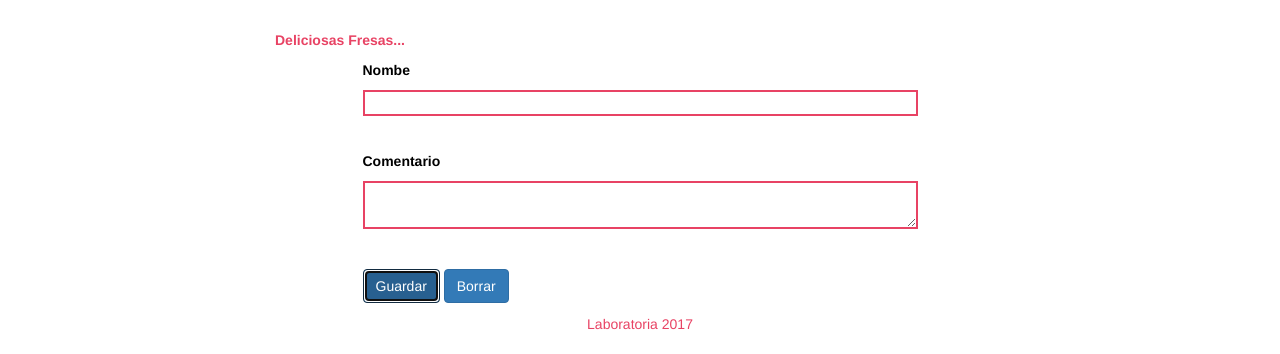
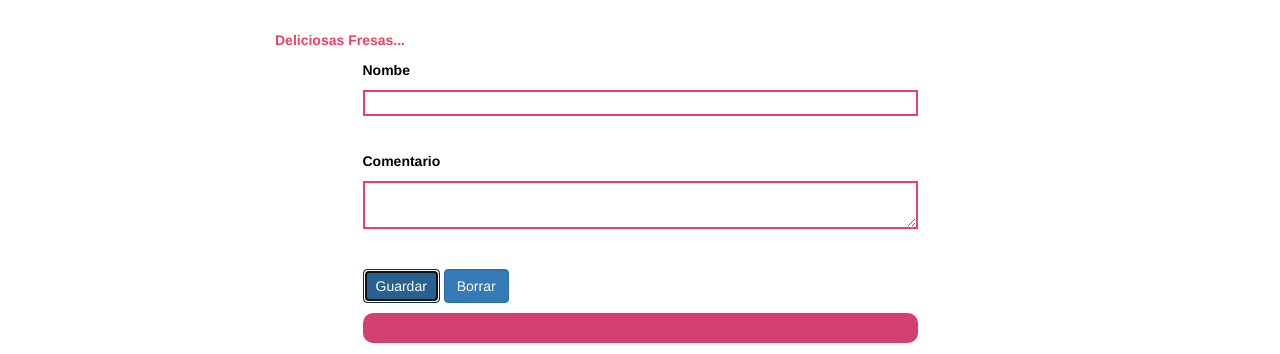
Before and after one commit to aledriandev/Foto-Log-2, a plain HTML site: page index.html in a window 1280 px wide. Both pictures are taken after a click on the button "Guardar". Shown: the part 923-1277 px from the top of the page. Drawn offline with nearby package versions, Linux system fonts and the light colour scheme.

Commit message:
Guarda en el local storage

```diff
--- a/index.html
+++ b/index.html
@@ -72,8 +72,8 @@
 					      </div>
 					      <div class="row">
 					        <div class="col-lg-12 col-md-12">
-					          <button type="button" class="btn btn-primary" onclick="guardarComentario()" value="Guardar comentario">Guardar</button>
-					          <button type="button" class="btn btn-primary" onclick="borrarTodo()" value="Recuperar datos">Borrar</button>
+					          <button type="button" class="btn btn-primary" id='agregar-comentario' value="Guardar comentario">Guardar</button>
+					          <button type="button" class="btn btn-primary" id='borrar-todo' value="Recuperar datos">Borrar</button>
 					        </div>
 					      </div>
 					</form>
--- a/js/main.js
+++ b/js/main.js
@@ -1,42 +1,34 @@
-var coments = localStorage.getItem("coments");
-coments = JSON.parse(coments);
-if(coments == null)
-	coments = [];
 
-$(document).ready(function(){
-	muestraDatos()
-});
+////////////////////////////////////////////////
 
-//guarda cada comentario solo si esta completo
-function guardarComentario(){
-	var client = JSON.stringify({
-		name : $("#clave").val(),
-		coment : $("#valor").val(),
-	});
+const fotoLog  = {
+		comentarios : [],
+    nuevo :  {
+        nombre: undefined,
+        comentario: undefined
+    },
 
-	if ( $("#clave").val() != "" && $("#valor").val() != "" ) {
-		coments.push(client);
-	}
+    init : function () {
+        fotoLog.nuevo.nombre =  $('#clave');
+        fotoLog.nuevo.comentario =  $('#valor');
+        fotoLog.setup ();
+    },
 
-	$("#clave").val('');
-	$("#valor").val('');
-	localStorage.setItem("coments", JSON.stringify(coments));
-	muestraDatos();
-	return true;
-}
+    setup: function () {
+        $('#agregar-comentario').click (fotoLog.agregarComentario) ;
+        $('#borrar-todo').click (fotoLog.borrarTodo) ;
+    },
 
-//mostrar los datos en el div ale
-function muestraDatos(){
-	$("#ale").html("");
-	for(var i in coments){
-		var comen = JSON.parse(coments[i]);
-		$("#ale").append("<div class='ale'><p><b>"+comen.name+"</b></p><p>"+comen.coment+"</p></div>");
-	}
-}
+    agregarComentario: function (event) {
+        fotoLog.comentarios.push(fotoLog.nuevo);
+        localStorage.setItem("comentarios",fotoLog.comentarios);
+        $('#ale').append( `<div class='ale'><p><b> ${fotoLog.nuevo.nombre.val()} </b></p>\
+                            <p>  ${fotoLog.nuevo.comentario.val()} </p></div>`);
+    },
 
-//borra todos los datos
-function borrarTodo(){
-	localStorage.clear();
-	$("#ale").html("");
-	coments = [];
-}
+    borrarTodo: function (event) {
+        $('#ale').empty();
+    }
+};
+
+$(document).ready ( fotoLog.init );
```
